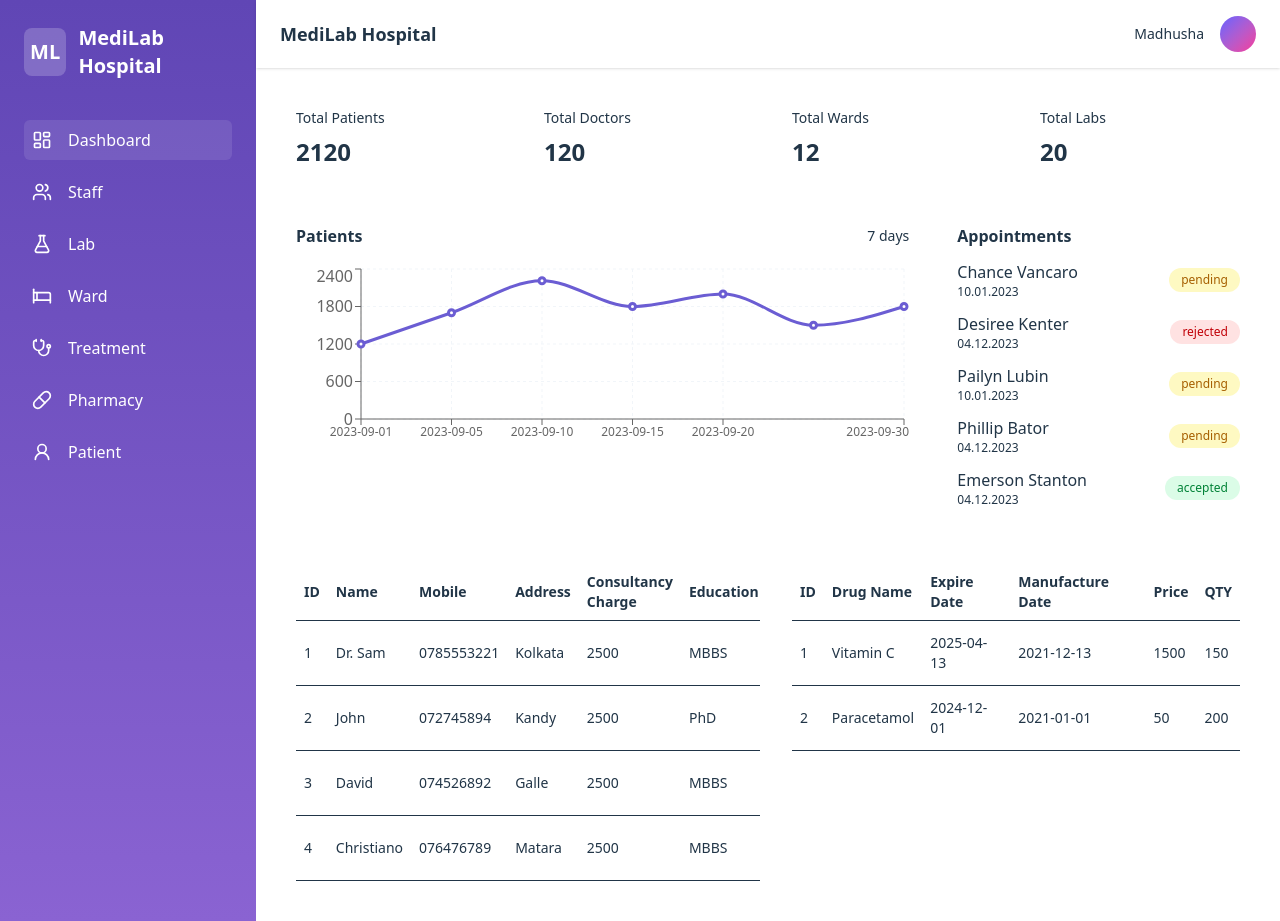
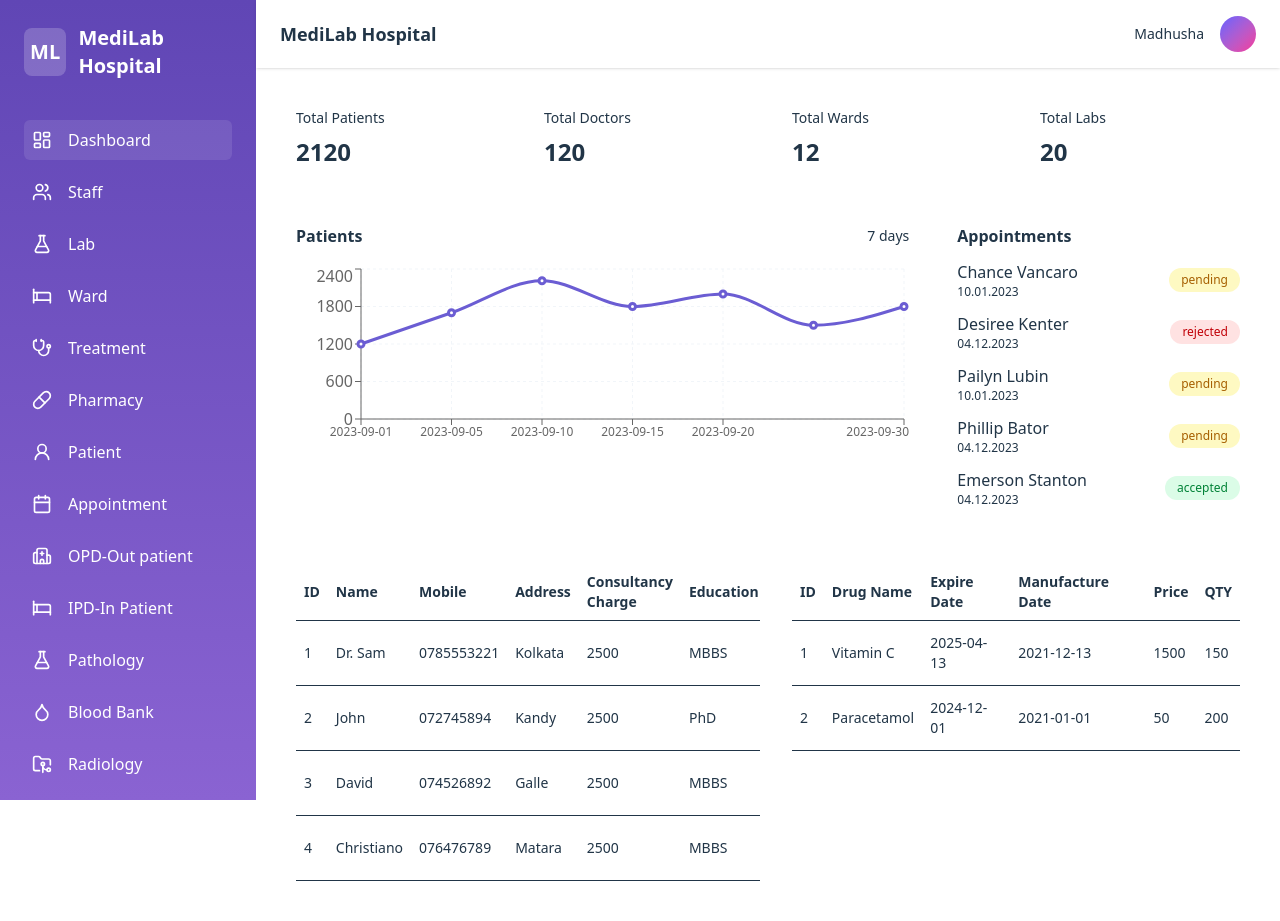
Before and after one commit to amansahu47388/Hospital-Management-System, a React (Vite) app in the folder Frontend/HMS/: page /dashboard in a window 1280 px wide. Built offline with nearby package versions, Linux system fonts and the light colour scheme.

Commit message:
Add Dashboard functionality more

```diff
--- a/Frontend/HMS/src/components/CommonComponent/Sidebar.jsx
+++ b/Frontend/HMS/src/components/CommonComponent/Sidebar.jsx
@@ -2,12 +2,33 @@ import React from "react";
 import { NavLink } from "react-router-dom";
 import {
   LayoutDashboard,
-  Users,
-  FlaskConical,
-  Bed,
-  Stethoscope,
+
   Pill,
   UserRound,
+
+  Calendar,
+  Users,
+  UserCheck,
+  Hospital,
+  Stethoscope,
+  FlaskConical,
+  Droplet,
+  Bed,
+  Ambulance,
+  Building2,
+  QrCode,
+  ClipboardList,
+  CalendarDays,
+  MessageCircle,
+  FileDown,
+  FileBadge,
+  Monitor,
+  BarChart3,
+  Settings,
+  FolderGit2
+
+
+
 } from "lucide-react";
 
 const navItems = [
@@ -18,12 +39,46 @@ const navItems = [
   { to: "/treatment", label: "Treatment", Icon: Stethoscope },
   { to: "/pharmacy", label: "Pharmacy", Icon: Pill },
   { to: "/patient", label: "Patient", Icon: UserRound },
+
+
+   {to: "/Appointment", label: "Appointment", Icon: Calendar },
+  { to: "/OPD-Out Patient", label: "OPD-Out patient", Icon: Hospital },
+  { to: "/IPD-In Patient", label: "IPD-In Patient", Icon: Bed },
+
+  { to: "/pathology", label: "Pathology", Icon: FlaskConical },
+  { to: "/blood-bank", label: "Blood Bank", Icon: Droplet },
+  { to: "/Radiology", label: "Radiology", Icon: FolderGit2 },
+
+  { to: "/Ambulance", label: "Ambulance", Icon: Ambulance },
+  { to: "/front-office", label: "Front Office", Icon: ClipboardList },
+
+  { to: "/Birth-Death-Record", label: "Birth & Death Record", Icon: FileBadge },
+
+  // HR + Staff
+  { to: "/multi-branch", label: "Multi Branch", Icon: Building2 },
+  { to: "/Human-Resources", label: "Human Resources", Icon: Users },
+  { to: "/QR-Code-Attendance", label: "QR Code Attendance", Icon: QrCode },
+  { to: "/Duty-Roster", label: "Duty Roster", Icon: ClipboardList },
+
+  // Admin / Other Modules
+  { to: "/Annual-Calendar", label: "Annual Calendar", Icon: CalendarDays },
+  { to: "/Referral", label: "Referral", Icon: UserCheck },
+  { to: "/TPA-Management", label: "TPA Management", Icon: Building2 },
+  { to: "/Finance", label: "Finance", Icon: BarChart3 },
+  { to: "/Messaging", label: "Messaging", Icon: MessageCircle },
+  { to: "/Download-Calendar", label: "Download Calendar", Icon: FileDown },
+
+  { to: "/Certificate", label: "Certificate", Icon: FileBadge },
+  { to: "/Front-CMS", label: "Front CMS", Icon: Monitor },
+  { to: "/Live-Consultation", label: "Live Consultation", Icon: Stethoscope },
+  { to: "/Reports", label: "Reports", Icon: BarChart3 },
+  { to: "/Setup", label: "Setup", Icon: Settings },
 ];
 
- function Sidebar() {
+function Sidebar() {
   return (
     <aside
-      className="w-64 min-h-screen hidden md:block text-white
+      className="w-64 h-screen overflow-y-auto hidden md:block text-white
                  bg-gradient-to-b from-[#6046B5] to-[#8A63D2]"
     >
       <div className="p-6">
@@ -36,7 +91,7 @@ const navItems = [
         </div>
 
         {/* NAVIGATION */}
-        <nav className="space-y-3 text-md font-bold">
+        <nav className="space-y-3 text-md font-bold pb-10">
           {navItems.map(({ to, label, Icon }) => (
             <NavLink
               key={to}
```
